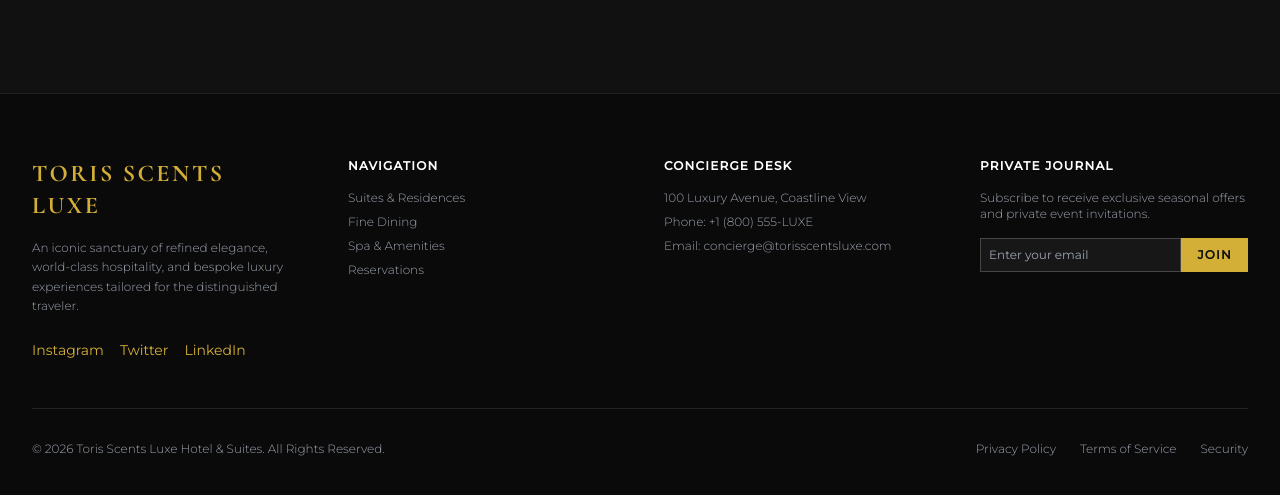
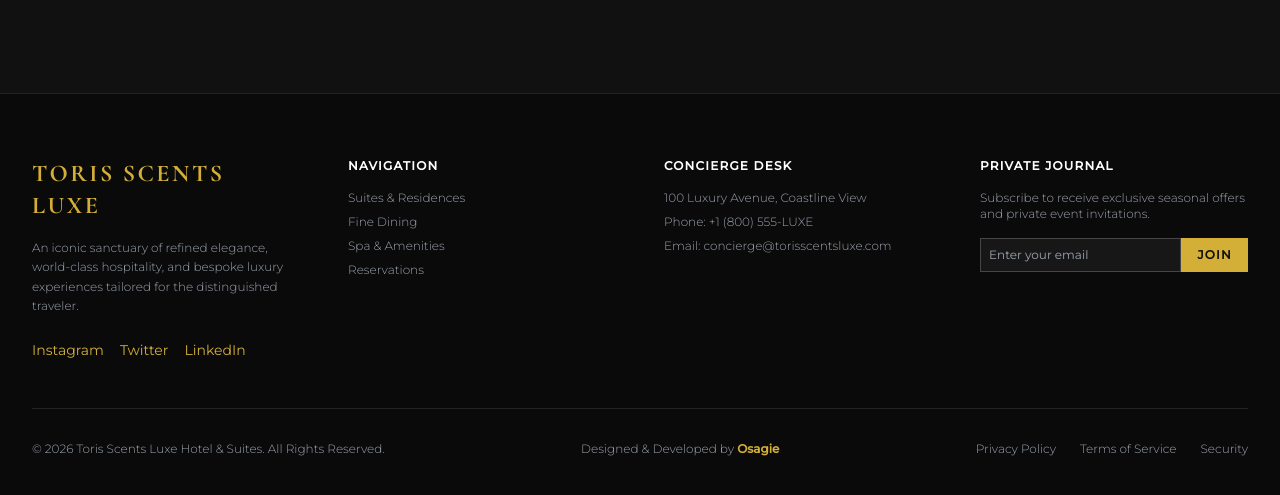
Before and after one commit to Bling17/toris-scents-luxe-hotel, a website built with Vite: page index.html in a window 1280 px wide. Shown: the part 4450-4945 px from the top of the page. Built offline with nearby package versions, Linux system fonts and the light colour scheme.

Commit message:
Add developer signature credit to website footer

```diff
--- a/index.html
+++ b/index.html
@@ -498,6 +498,7 @@
       <!-- Copyright Bottom Bar -->
       <div class="max-w-7xl mx-auto pt-8 border-t border-white/10 flex flex-col md:flex-row justify-between items-center text-xs font-light">
         <p>&copy; 2026 Toris Scents Luxe Hotel & Suites. All Rights Reserved.</p>
+        <p class="text-gray-400 mt-2 md:mt-0">Designed & Developed by <span class="text-gold font-semibold">Osagie</span></p>
         <div class="flex space-x-6 mt-4 md:mt-0">
           <a href="#" class="hover:text-gold transition">Privacy Policy</a>
           <a href="#" class="hover:text-gold transition">Terms of Service</a>
```
